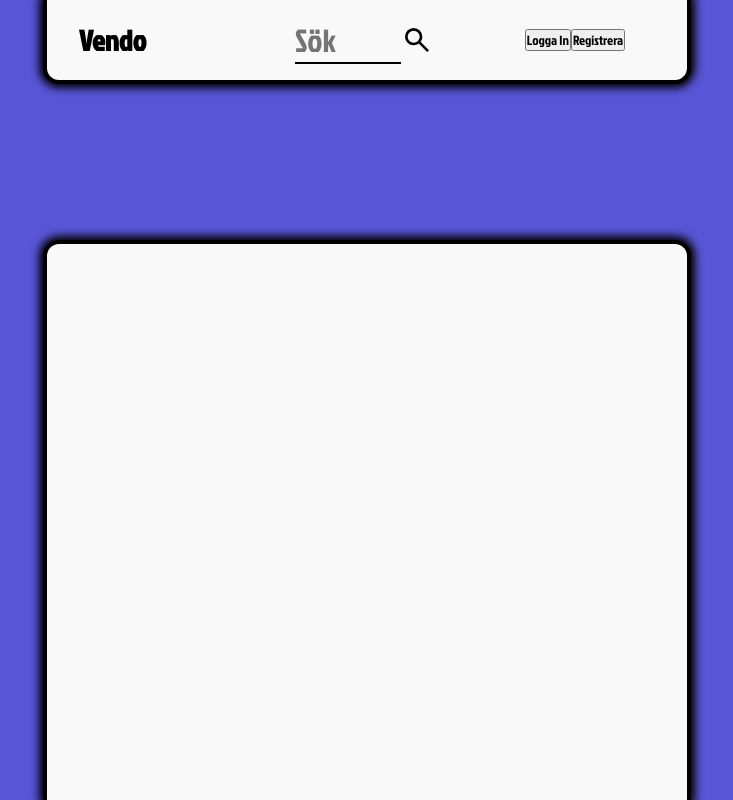
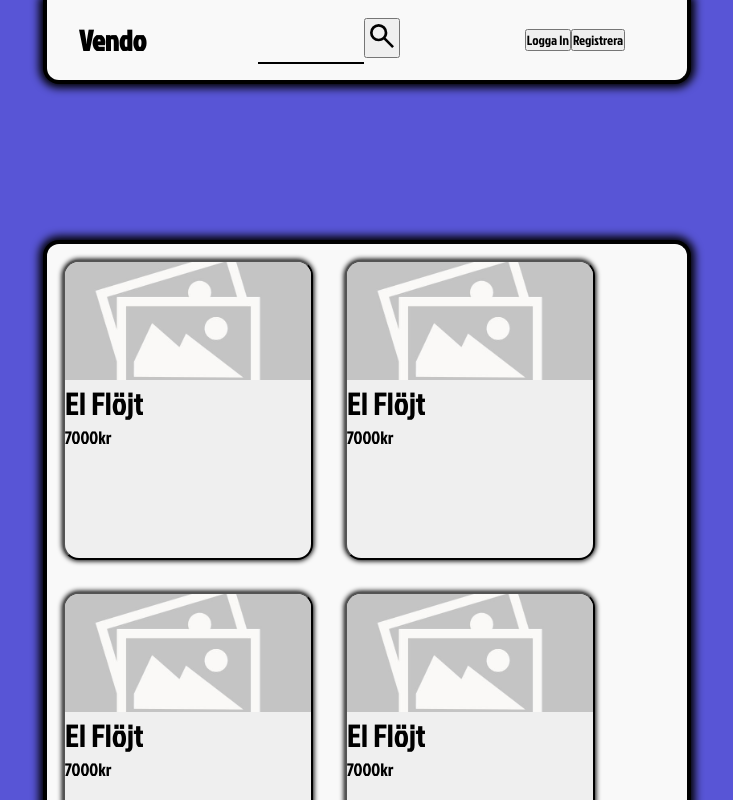
Before and after one commit to Anthymm/Vendo, a Vue app in the folder frontend/: page /search in a window 1280 px wide. Shown: the top 800 px of the page, without its empty margins (273-1006 px from the left). Built offline with nearby package versions, Linux system fonts and the light colour scheme; the HTML template or start-up script is replaced by a standard one.

Commit message:
started working on cypress tests with search component

```diff
--- a/frontend/src/App.vue
+++ b/frontend/src/App.vue
@@ -4,8 +4,7 @@
       <button><h1>Vendo</h1></button>
     </div>
     <div class="navChild-center">
-      <input type="text" placeholder="Sök" />
-      <Icons icon="search" />
+      <Search />
     </div>
     <div v-if="user.loggedIn" class="navChild-right">
       {{ user.username }}
@@ -15,7 +14,7 @@
       <button
         @click="
           () => {
-            helper.openModal(Login_Register, {type: 'login'})
+            helper.openModal(Login_Register, { type: 'login' })
           }
         "
       >
@@ -24,7 +23,7 @@
       <button
         @click="
           () => {
-            helper.openModal(Login_Register, {type: 'register'})
+            helper.openModal(Login_Register, { type: 'register' })
           }
         "
       >
@@ -46,7 +45,7 @@ import { useUserStore } from './stores/counter'
 import { ref, watch, computed } from 'vue'
 import { useRoute, useRouter } from 'vue-router'
 import Login_Register from './login_register/Login_Register.vue'
-import Icons from './components/generic/Icons.vue'
+import Search from './components/specific/Search.vue'
 import ProfileButton from './components/specific/ProfileButton.vue'
 
 const user = useUserStore()
--- /dev/null
+++ b/frontend/src/components/specific/Search.vue
@@ -0,0 +1,12 @@
+<template>
+  <div class="search-container">
+    <input type="text" class="search-input" />
+    <button><Icons icon="search" /></button>
+  </div>
+</template>
+
+<script setup lang="ts">
+import * as helper from '../../helper'
+import Icons from '../generic/Icons.vue'
+import '../../styles/components/search.scss'
+</script>
--- a/frontend/src/router/index.ts
+++ b/frontend/src/router/index.ts
@@ -1,5 +1,6 @@
 import { createRouter, createWebHistory } from 'vue-router'
 import HomeView from '../views/HomeView.vue'
+import SearchView from '@/views/SearchView.vue'
 import AdView from '../views/CreateAdView.vue'
 import ImagesPage from '../pages/CreatedAdPages/ImagesPage.vue'
 import InformationPage from '../pages/CreatedAdPages/InformationPage.vue'
@@ -13,6 +14,11 @@ const router = createRouter({
       path: '/',
       name: 'home',
       component: HomeView,
+    },
+    {
+      path: '/search',
+      name: 'search',
+      component: SearchView,
     },
     {
       path: '/create_ad',
--- a/frontend/src/styles/app.scss
+++ b/frontend/src/styles/app.scss
@@ -69,18 +69,6 @@ nav {
 
   &-center {
     @extend .navChild;
-
-    & > input {
-      background-color: transparent;
-      border: none;
-      border-bottom: 2px solid black;
-      width: 50%;
-      font-size: 32px;
-    }
-
-    & > input:focus {
-      outline: none;
-    }
   }
 
   &-right {
--- /dev/null
+++ b/frontend/src/styles/components/search.scss
@@ -0,0 +1,13 @@
+.search {
+  &-input {
+    background-color: transparent;
+    border: none;
+    border-bottom: 2px solid black;
+    width: 50%;
+    font-size: 32px;
+
+    &:focus {
+      outline: none;
+    }
+  }
+}
--- /dev/null
+++ b/frontend/src/views/SearchView.vue
@@ -0,0 +1,9 @@
+<template>
+  <ListingItem v-for="(i, index) in 20" :key="index" />
+</template>
+
+<script setup lang="ts">
+import ListingItem from '@/components/specific/ListingItem.vue'
+</script>
+
+<style scoped></style>
```
Also changed, not shown: 1 other file (tests, documents, lock files or other folders).
